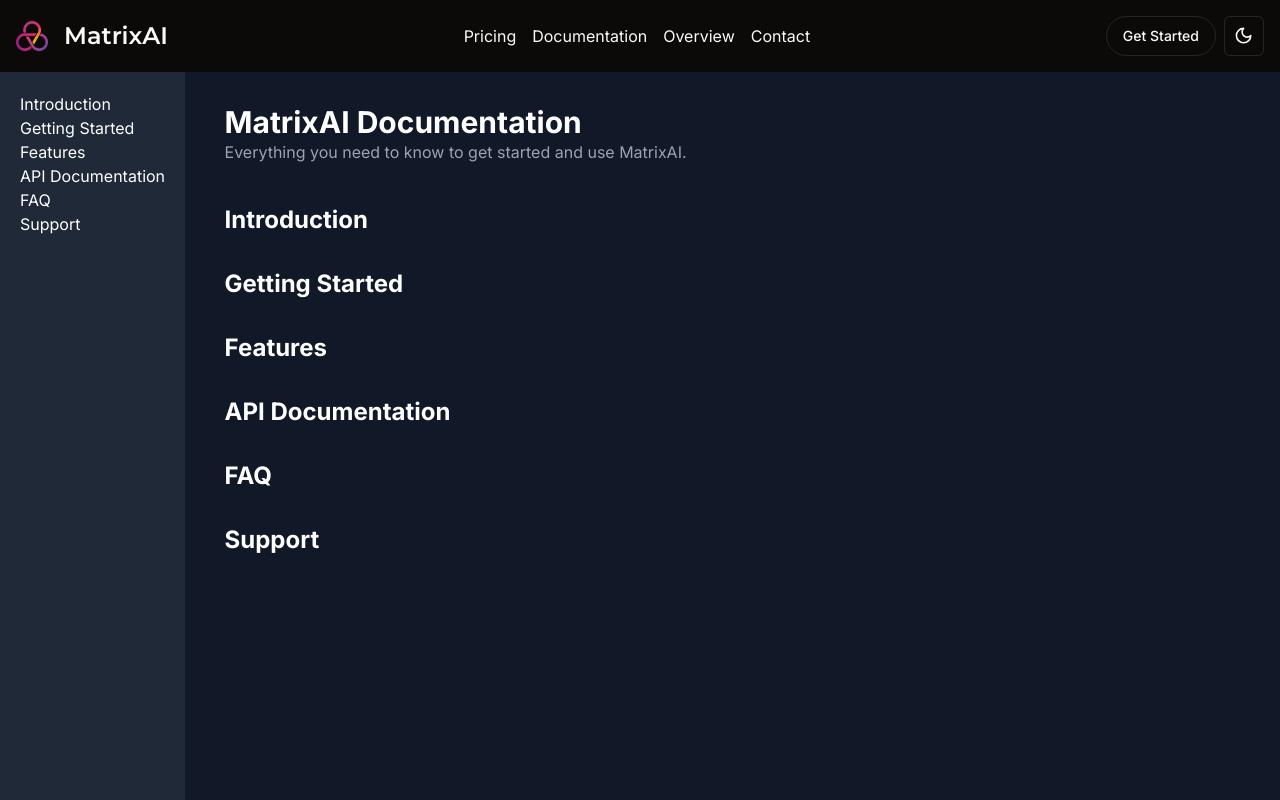
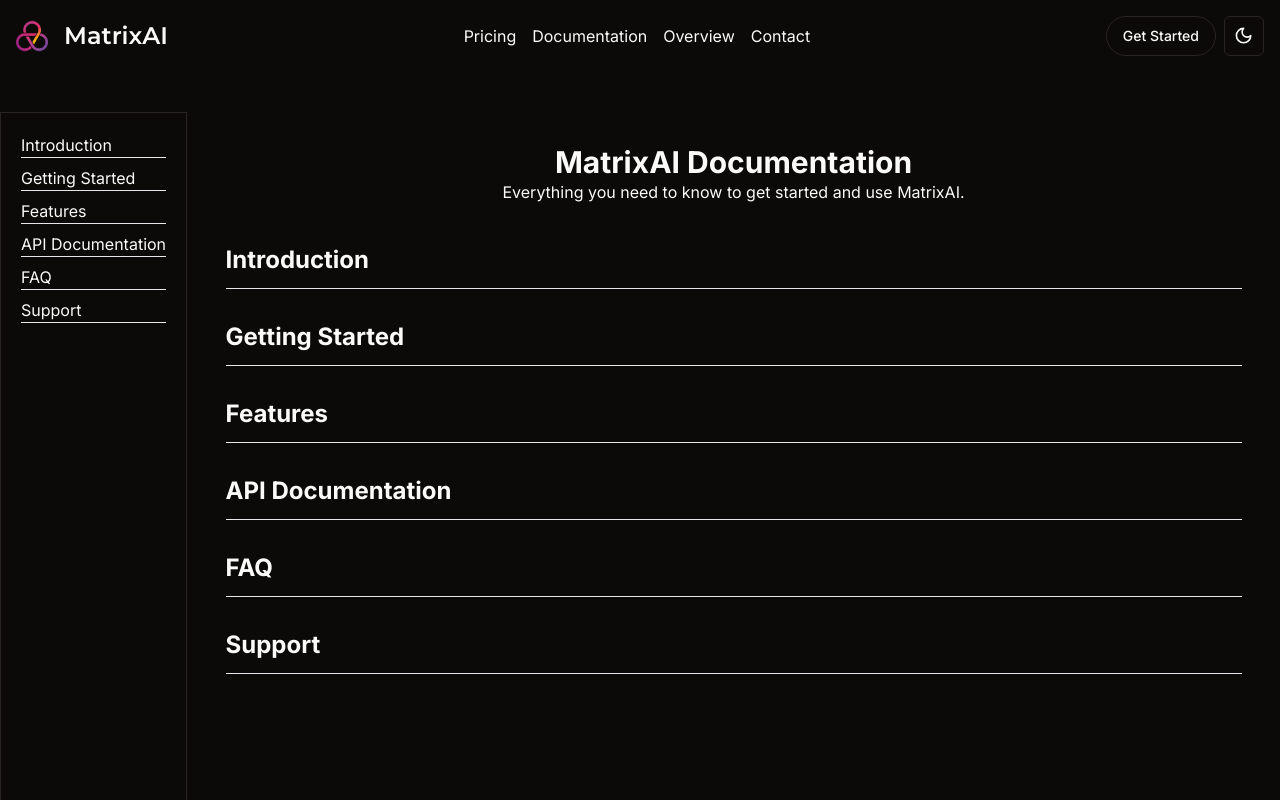
Before and after one commit to jeffjiang13/MatrixAI, a Next.js app: page /documentation in a window 1280 px wide. Built offline with nearby package versions, Linux system fonts and the light colour scheme; no server answers.

Commit message:
updated all pages

```diff
--- a/app/(landing)/contact/layout.tsx
+++ b/app/(landing)/contact/layout.tsx
@@ -9,7 +9,7 @@ const LandingLayout = ({
   return (
     <>
     <LandingNavbar />
-    <main className="h-full bg-[#111827] overflow-auto">
+    <main className="h-full overflow-auto mt-10">
       <div className="mx-auto max-w-screen-xl h-full w-full">
         {children}
       </div>
--- a/app/(landing)/contact/page.tsx
+++ b/app/(landing)/contact/page.tsx
@@ -22,8 +22,9 @@ const Contact: React.FC = () => {
   };
 
   return (
-    <div className=" text-white max-w-4xl mx-auto p-4">
-      <h1 className="text-2xl font-bold text-center mb-4">Contact Us</h1>
+    <div className="max-w-4xl mx-auto p-4">
+      <h1 className="text-3xl font-bold text-center mb-12">Contact Us</h1>
+      <div className="border rounded-lg dark:shadow-yellow-500 p-6 shadow-lg">
       <div className="grid grid-cols-1 md:grid-cols-3 gap-4 mb-8">
         <div>
           <h2 className="font-semibold">Address:</h2>
@@ -65,6 +66,7 @@ const Contact: React.FC = () => {
         </button>
       </form>
       {message && <p>Message has been sent.</p>}
+      </div>
     </div>
   );
 };
--- a/app/(landing)/documentation/layout.tsx
+++ b/app/(landing)/documentation/layout.tsx
@@ -9,7 +9,7 @@ const LandingLayout = ({
   return (
     <>
     <LandingNavbar />
-    <main className=" bg-[#111827] overflow-auto">
+    <main className="h-full overflow-auto mt-10">
       <div className="mx-auto max-w-screen-xl h-full w-full">
         {children}
       </div>
--- a/app/(landing)/documentation/page.tsx
+++ b/app/(landing)/documentation/page.tsx
@@ -10,41 +10,46 @@ const Documentation: React.FC = () => {
     faq: false,
     support: false
   });
+
   const toggleSection = (section: string) => {
-    setIsOpen(prev => ({ ...prev, [section]: !prev[section] }));
+    setIsOpen({
+      introduction: false,
+      gettingStarted: false,
+      features: false,
+      apiDocumentation: false,
+      faq: false,
+      support: false,
+      [section]: !isOpen[section]
+    });
   };
 
   return (
-    <>
     <div className="flex">
-      <aside className={`hidden lg:block min-w-50 h-screen bg-gray-800 text-white p-5 sticky top-0`}>
+      <aside className="hidden lg:block min-w-50 h-screen border p-5 sticky top-0">
         <ul>
-            <li className="cursor-pointer" onClick={() => toggleSection('introduction')}>Introduction</li>
-            <li className="cursor-pointer" onClick={() => toggleSection('gettingStarted')}>Getting Started</li>
-            <li className="cursor-pointer" onClick={() => toggleSection('features')}>Features</li>
-            <li className="cursor-pointer" onClick={() => toggleSection('apiDocumentation')}>API Documentation</li>
-            <li className="cursor-pointer" onClick={() => toggleSection('faq')}>FAQ</li>
-            <li className="cursor-pointer" onClick={() => toggleSection('support')}>Support</li>
+          <li className="cursor-pointer mb-2 border-b border-gray-200" onClick={() => toggleSection('introduction')}>Introduction</li>
+          <li className="cursor-pointer mb-2 border-b border-gray-200" onClick={() => toggleSection('gettingStarted')}>Getting Started</li>
+          <li className="cursor-pointer mb-2 border-b border-gray-200" onClick={() => toggleSection('features')}>Features</li>
+          <li className="cursor-pointer mb-2 border-b border-gray-200" onClick={() => toggleSection('apiDocumentation')}>API Documentation</li>
+          <li className="cursor-pointer mb-2 border-b border-gray-200" onClick={() => toggleSection('faq')}>FAQ</li>
+          <li className="cursor-pointer border-b border-gray-200" onClick={() => toggleSection('support')}>Support</li>
         </ul>
       </aside>
-        <main className="flex-grow px-1 py-8 mx-auto text-white lg:px-1 max-w-5xl">
+      <main className="flex-grow px-1 py-8 mx-auto lg:px-1 max-w-5xl">
         <header className="mb-10">
-          <h1 className="text-xl lg:text-3xl font-bold">MatrixAI Documentation</h1>
-            <p className="text-gray-400">Everything you need to know to get started and use MatrixAI.</p>
+          <h1 className="text-xl lg:text-3xl font-bold text-center">MatrixAI Documentation</h1>
+          <p className='text-center'>Everything you need to know to get started and use MatrixAI.</p>
         </header>
-          <section id="introduction" className="mb-8">
-          <h2 className="text-xl lg:text-2xl font-bold" onClick={() => toggleSection('introduction')}>Introduction</h2>
-            {isOpen.introduction && <p>MatrixAI is designed to serve as a robust platform integrating cutting-edge AI technologies to provide solutions for image and video generation, conversational AI, and music creation. This platform harnesses the power of Next.js, React, and additional modern technologies to deliver high-performance AI tools in a user-friendly environment. Here, we will guide you through the platform&apos;s architecture, highlight its unique features, and show how it can be tailored to meet various business needs.
-          </p>}
+        <section id="introduction" className="mb-8 border-b border-gray-200">
+          <h2 className="text-xl lg:text-2xl font-bold mb-3" onClick={() => toggleSection('introduction')}>Introduction</h2>
+          {isOpen.introduction && <p>MatrixAI is designed to serve as a robust platform integrating cutting-edge AI technologies to provide solutions for image and video generation, conversational AI, and music creation. This platform harnesses the power of Next.js, React, and additional modern technologies to deliver high-performance AI tools in a user-friendly environment. Here, we will guide you through the platform&apos;s architecture, highlight its unique features, and show how it can be tailored to meet various business needs.</p>}
         </section>
-
-          <section id="getting-started" className="mb-8">
-            <h2 className="text-2xl font-bold" onClick={() => toggleSection('gettingStarted')}>Getting Started</h2>
-            {isOpen.gettingStarted && <p>To begin using MatrixAI, ensure you have Node.js version 18.x.x installed. Start by cloning the repository from GitHub, then navigate to the project directory and install all required dependencies using npm. This section will walk you through each step, explain the purpose of key dependencies, and offer troubleshooting tips for common setup issues. By the end, you&apos;ll have a local development environment running MatrixAI, ready for further exploration and customization.
-            </p>}
+        <section id="getting-started" className="mb-8 border-b border-gray-200">
+          <h2 className="text-2xl font-bold mb-3" onClick={() => toggleSection('gettingStarted')}>Getting Started</h2>
+          {isOpen.gettingStarted && <p>To begin using MatrixAI, ensure you have Node.js version 18.x.x installed. Start by cloning the repository from GitHub, then navigate to the project directory and install all required dependencies using npm. This section will walk you through each step, explain the purpose of key dependencies, and offer troubleshooting tips for common setup issues. By the end, you&apos;ll have a local development environment running MatrixAI, ready for further exploration and customization.</p>}
         </section>
-          <section id="features" className="mb-8">
-            <h2 className="text-2xl font-bold" onClick={() => toggleSection('features')}>Features</h2>
+        <section id="features" className="mb-8 border-b border-gray-200">
+          <h2 className="text-2xl font-bold mb-3" onClick={() => toggleSection('features')}>Features</h2>
           {isOpen.features && <p>MatrixAI offers several cutting-edge features:
             <br />
             - Image Generation: Utilize OpenAI&apos;s advanced algorithms to generate unique images based on textual descriptions.
@@ -57,21 +62,20 @@ const Documentation: React.FC = () => {
             Each feature is built to be accessible via API, with extensive support for customization to fit specific use cases.
           </p>}
         </section>
-          <section id="api-documentation" className="mb-8">
-            <h2 className="text-2xl font-bold" onClick={() => toggleSection('apiDocumentation')}>API Documentation</h2>
+        <section id="api-documentation" className="mb-8 border-b border-gray-200">
+          <h2 className="text-2xl font-bold mb-3" onClick={() => toggleSection('apiDocumentation')}>API Documentation</h2>
           {isOpen.apiDocumentation && <p>The API documentation provides a complete reference for developers. It includes:
             <br />
             - Authentication: Details on securing and accessing the API using OAuth and other methods.
             <br />
             - Endpoints: Each API endpoint is described with possible parameters, request and response examples, and expected outcomes.
             <br />
-
             - Error Handling: Common error codes and their meanings to help diagnose issues during API integration.
             <br />
             The goal is to enable developers to integrate MatrixAI capabilities into their applications seamlessly.</p>}
         </section>
-          <section id="faq" className="mb-8">
-            <h2 className="text-2xl font-bold" onClick={() => toggleSection('faq')}>FAQ</h2>
+        <section id="faq" className="mb-8 border-b border-gray-200">
+          <h2 className="text-2xl font-bold mb-3" onClick={() => toggleSection('faq')}>FAQ</h2>
           {isOpen.faq && <p>The FAQ section addresses frequently asked questions such as:
             <br />
             - How to upgrade your subscription plan?
@@ -81,13 +85,12 @@ const Documentation: React.FC = () => {
             - How to contribute to MatrixAI&apos;s development or report a bug?
             This section aims to quickly resolve common issues and clarify operational queries, improving user satisfaction and engagement.</p>}
         </section>
-          <section id="support" className="mb-8">
-            <h2 className="text-2xl font-bold" onClick={() => toggleSection('support')}>Support</h2>
+        <section id="support" className="mb-8 border-b border-gray-200">
+          <h2 className="text-2xl font-bold mb-3" onClick={() => toggleSection('support')}>Support</h2>
           {isOpen.support && <p>For technical support, users can contact the MatrixAI team via email or through the support ticket system available on the platform. Details on how to submit tickets, response times, and support hours are provided to ensure users receive assistance promptly and efficiently. The support section also includes links to community forums and additional resources for self-help.</p>}
         </section>
       </main>
     </div>
-    </>
   );
 };
 
--- a/app/(landing)/overview/layout.tsx
+++ b/app/(landing)/overview/layout.tsx
@@ -9,7 +9,7 @@ const LandingLayout = ({
   return (
     <>
     <LandingNavbar />
-    <main className="h-full bg-[#111827] overflow-auto">
+    <main className="h-full overflow-auto mt-10">
       <div className="mx-auto max-w-screen-xl h-full w-full">
         {children}
       </div>
--- a/app/(landing)/overview/page.tsx
+++ b/app/(landing)/overview/page.tsx
@@ -2,8 +2,8 @@ import React from 'react';
 
 const Overview: React.FC = () => {
   return (
-    <div className="text-white max-w-6xl mx-auto px-4 py-8">
-      <h1 className="text-3xl font-bold text-center mb-8">Platform Overview</h1>
+    <div className="max-w-6xl mx-auto px-4 py-8">
+      <h1 className="text-3xl font-bold text-center mb-12">Platform Overview</h1>
       <section className="mb-8">
         <h2 className="text-2xl font-bold mb-4">What is MatrixAI?</h2>
         <p>MatrixAI is a comprehensive SaaS platform that leverages advanced artificial intelligence to provide innovative solutions across various domains such as image and video generation, conversational AI, and music creation. Designed with modern technologies like Next.js, React, and Tailwind CSS, MatrixAI ensures a seamless and scalable user experience.</p>
--- a/app/(landing)/pricing/layout.tsx
+++ b/app/(landing)/pricing/layout.tsx
@@ -9,7 +9,7 @@ const LandingLayout = ({
   return (
     <>
     <LandingNavbar />
-    <main className="h-full bg-[#111827] overflow-auto">
+    <main className="h-full overflow-auto mt-10">
       <div className="mx-auto max-w-screen-xl h-full w-full">
         {children}
       </div>
--- a/app/(landing)/pricing/page.tsx
+++ b/app/(landing)/pricing/page.tsx
@@ -32,11 +32,11 @@ const PricingPage = () => {
   const { isSignedIn } = useAuth();
 
   return (
-    <div className="text-white max-w-6xl mx-auto px-4 py-8">
-      <h1 className="text-3xl font-bold text-center mb-8">Pricing Plans</h1>
+    <div className="max-w-6xl mx-auto px-4 py-8">
+      <h1 className="text-3xl font-bold text-center mb-12">Pricing Plans</h1>
       <div className="grid grid-cols-1 md:grid-cols-2 gap-8">
         {plans.map(plan => (
-          <div key={plan.id} className="flex flex-col border rounded-lg p-4 shadow-lg h-full">
+          <div key={plan.id} className="flex flex-col border rounded-lg dark:shadow-yellow-500 p-4 shadow-lg h-full">
             <h2 className="text-2xl font-bold mb-2">{plan.name}</h2>
             <p className="text-lg mb-4">{plan.price}</p>
             <ul className="mb-auto">
--- a/app/globals.css
+++ b/app/globals.css
@@ -94,3 +94,6 @@ body,
     transform: translateX(-100%);
   }
 }
+::-webkit-scrollbar {
+  display: none;
+}
```
Lines whose indentation alone changed are shown as unchanged.
